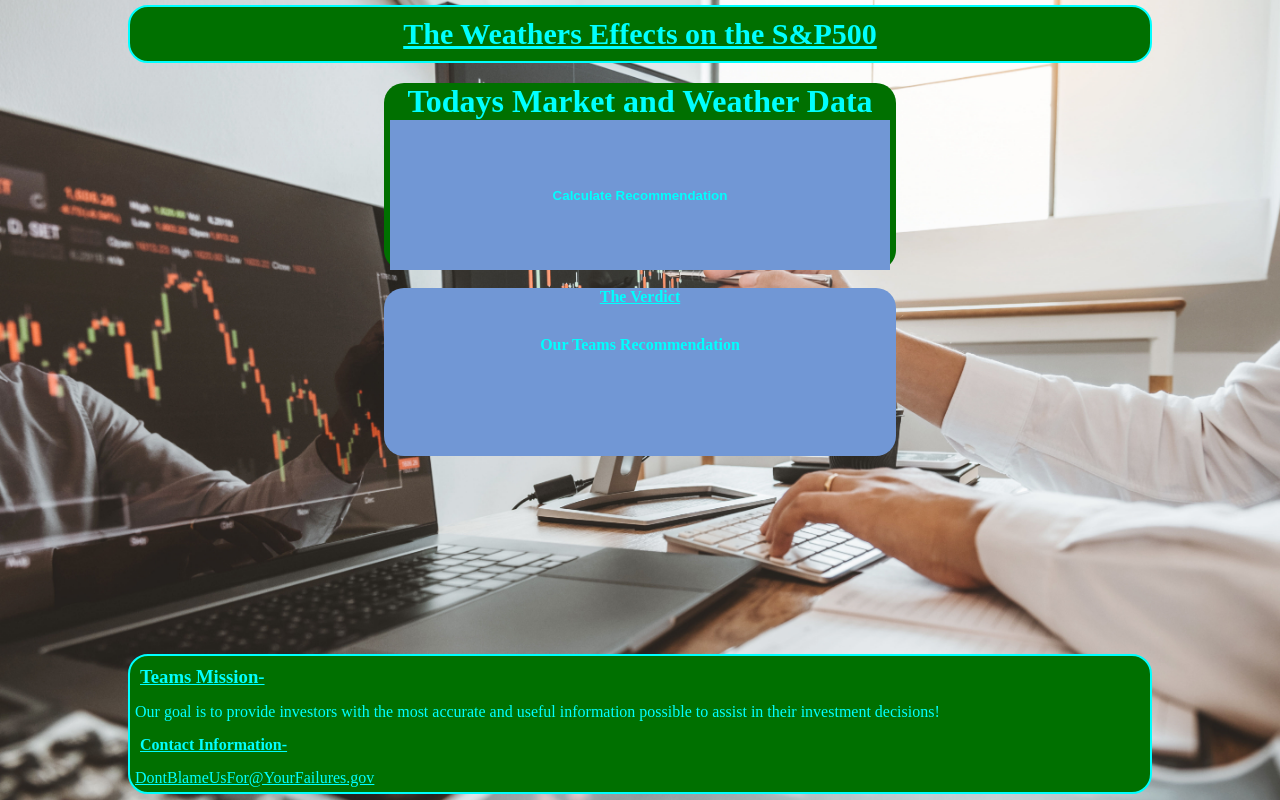
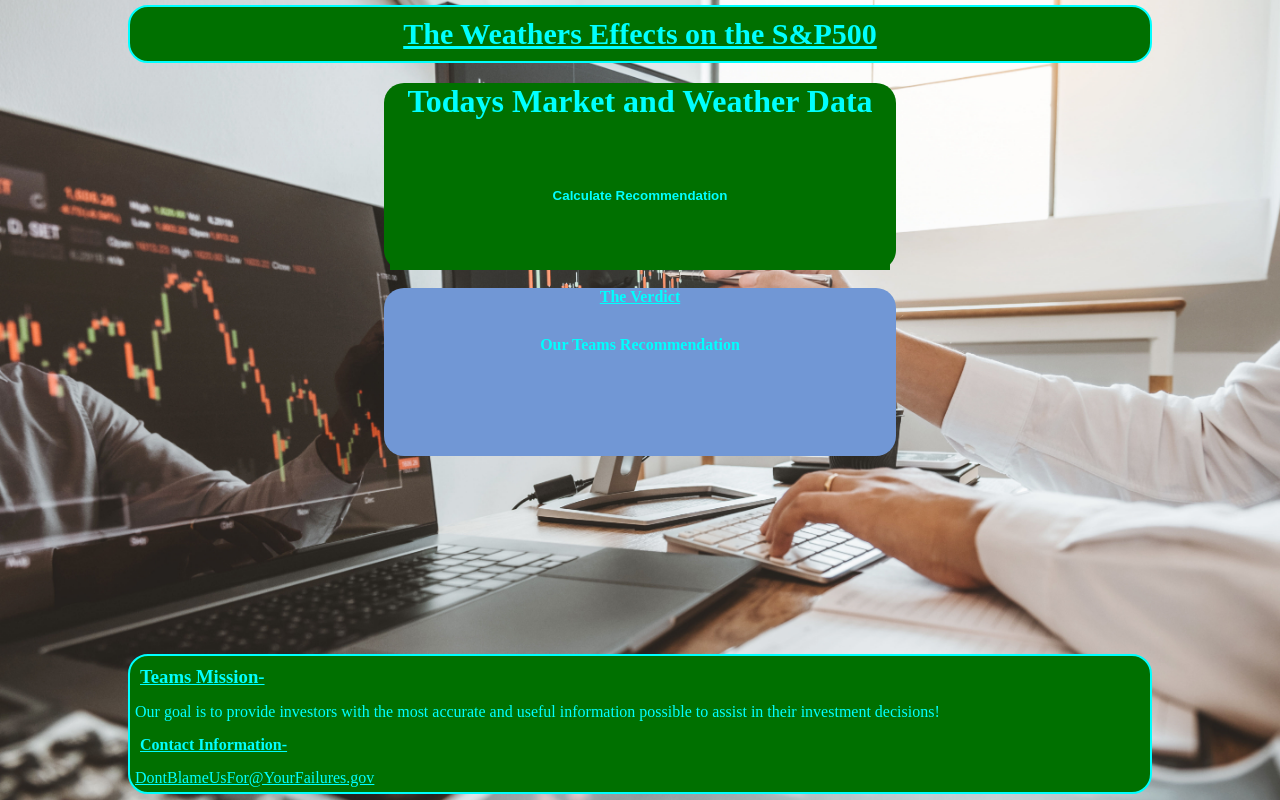
Before and after one commit to P1100s7/Project_1, a plain HTML site: page index.html in a window 1280 px wide. In both pictures the pointer is over the button "Calculate Recommendation". Drawn offline with Linux system fonts and the light colour scheme.

Commit message:
fixed small issue

```diff
--- a/assets/index.css
+++ b/assets/index.css
@@ -72,6 +72,10 @@
     font-weight: bold;
 
 }
+.index:hover {
+    background-color: var(--tertiary-color);
+}
+
 .button2 {
     margin: 0;
     position: absolute;
```
